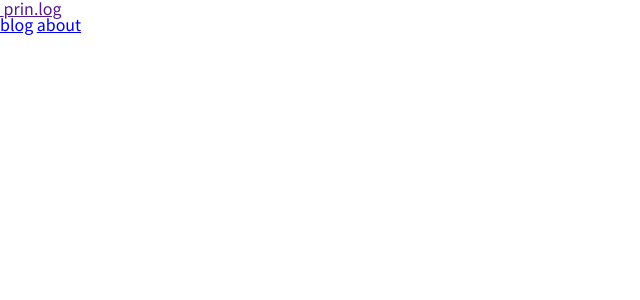
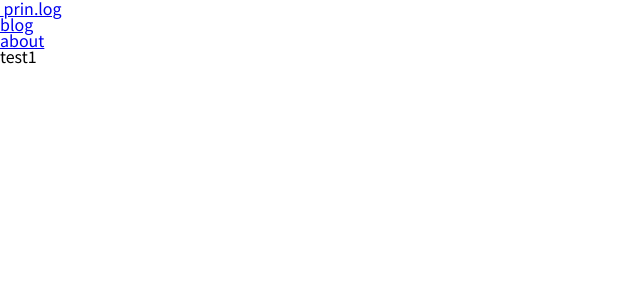
Before and after one commit to Sir-Rain/Sir-Rain.github.io, a Svelte app: page / in a window 1280 px wide. Shown: the top 300 px of the page, without its empty margins (0-640 px from the left). Built offline with nearby package versions, Linux system fonts and the light colour scheme.

Commit message:
add layout routing

```diff
--- a/package.json
+++ b/package.json
@@ -21,6 +21,7 @@
     "prettier-plugin-tailwindcss": "^0.1.13",
     "svelte": "^3.49.0",
     "svelte-preprocess": "^4.10.7",
+    "svelte-spa-router": "^3.3.0",
     "tailwindcss": "^3.2.1",
     "vite": "^3.1.0"
   }
--- a/src/App.svelte
+++ b/src/App.svelte
@@ -1,9 +1,11 @@
 <script>
   import Header from '~/components/Header.svelte';
-  import PostItem from './components/PostItem.svelte';
+  import Router from 'svelte-spa-router';
+  import layout from '~/layout';
 </script>
 
 <Header />
+<Router routes={layout} />
 
 <!--<PostItem />-->
 <style lang="scss">
--- a/src/components/Header.svelte
+++ b/src/components/Header.svelte
@@ -1,10 +1,31 @@
+<script>
+  import { link } from 'svelte-spa-router';
+
+  const menus = [
+    {
+      href: '/',
+      name: 'blog',
+    },
+    {
+      href: '/about',
+      name: 'about',
+    },
+  ];
+</script>
+
 <div class="flex justify-between">
-  <a href="">
+  <a href="/#">
     <img src="" alt="" />
     <span>prin.log</span>
   </a>
-  <div class="navbar">
-    <a href="#">blog</a>
-    <a href="#">about</a>
-  </div>
+
+  <nav>
+    <ul class="flex">
+      {#each menus as { href, name } (name)}
+        <li><a use:link {href}>{name}</a></li>
+      {/each}
+    </ul>
+  </nav>
 </div>
+
+<style lang="scss"></style>
--- /dev/null
+++ b/src/layout/About.svelte
@@ -0,0 +1 @@
+<h1>test2</h1>
--- /dev/null
+++ b/src/layout/Blog.svelte
@@ -0,0 +1 @@
+<h1>test1</h1>
--- /dev/null
+++ b/src/layout/index.js
@@ -0,0 +1,7 @@
+import Blog from './Blog.svelte';
+import About from './About.svelte';
+
+export default {
+  '/': Blog,
+  '/about': About,
+};
```
Also changed, not shown: 1 other file (tests, documents, lock files or other folders).
